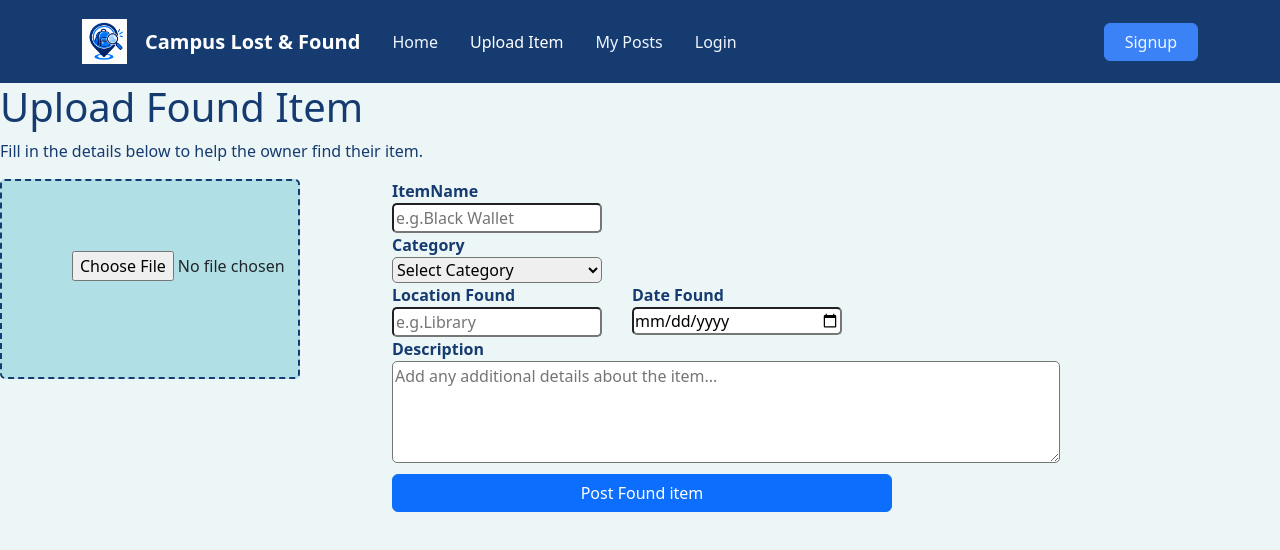
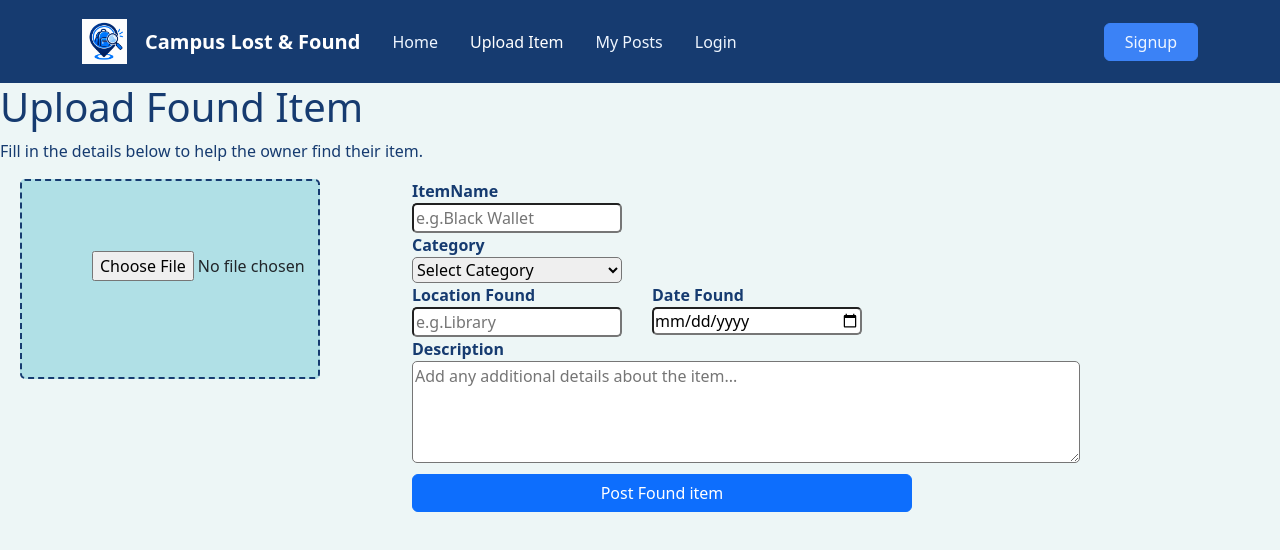
Before and after one commit to 38raghav/campus_finder, a React (Vite) app in the folder Frontend/: page /Upload_Item in a window 1280 px wide. Shown: the top 550 px of the page. Built offline with nearby package versions, Linux system fonts and the light colour scheme.

Commit message:
Upload Item Form

```diff
--- a/Frontend/src/Pages/Upload_Item.jsx
+++ b/Frontend/src/Pages/Upload_Item.jsx
@@ -23,7 +23,7 @@ function Upload_Item() {
       <p className="content">Fill in the details below to help the owner find their item.</p>
       <form onSubmit={handleDetails}>
       <div style={{display:"flex"}}>
-        <div style={{width:"300px",height:"200px",backgroundColor:"powderblue",borderRadius:"5px",border:"2px dashed #163B70",alignItems:"center",justifyContent:"center",padding:"70px",marginRight:"80px"}}>
+        <div style={{width:"300px",height:"200px",backgroundColor:"powderblue",borderRadius:"5px",border:"2px dashed #163B70",alignItems:"center",justifyContent:"center",padding:"70px",marginRight:"80px",marginLeft:"20px"}}>
         <input type="file" name="uploaditem" accept="image/jpeg,image/png,image/jpg"  onChange={handler} required>
         </input>
       </div>
```
